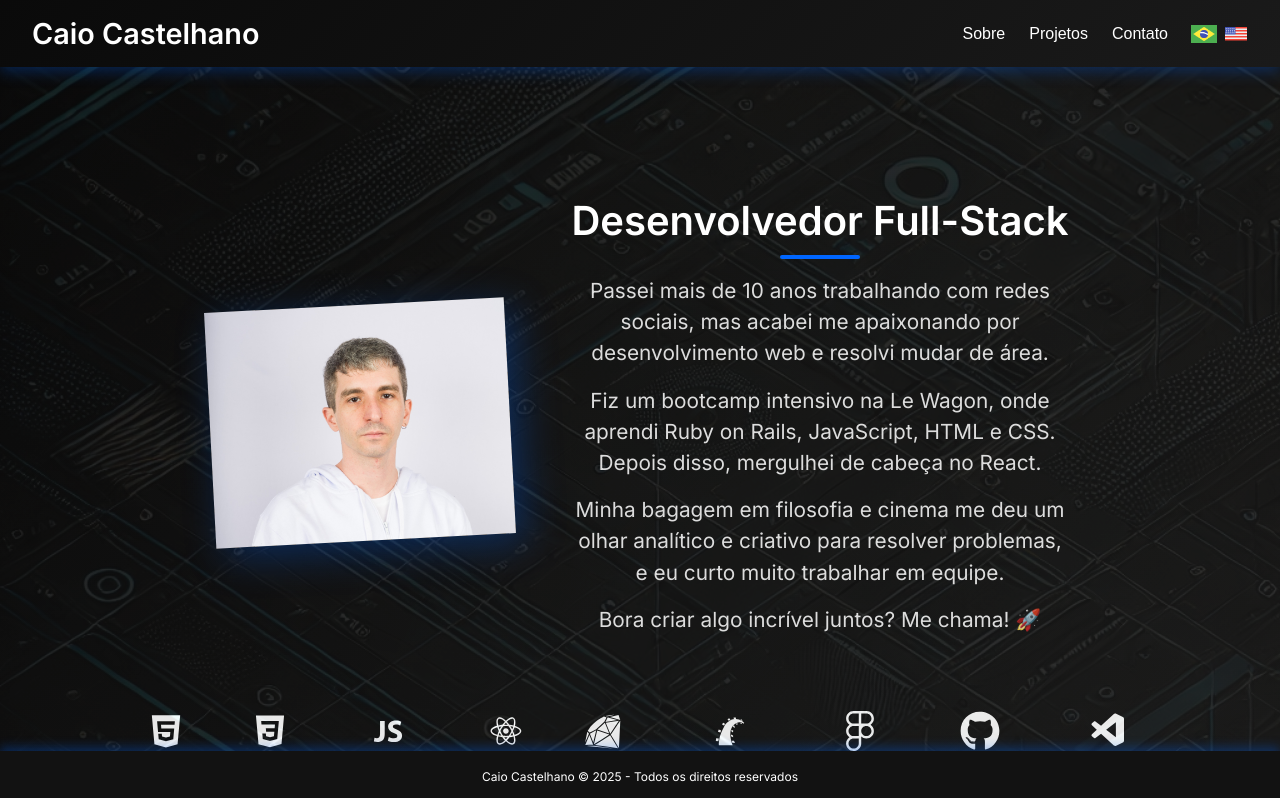
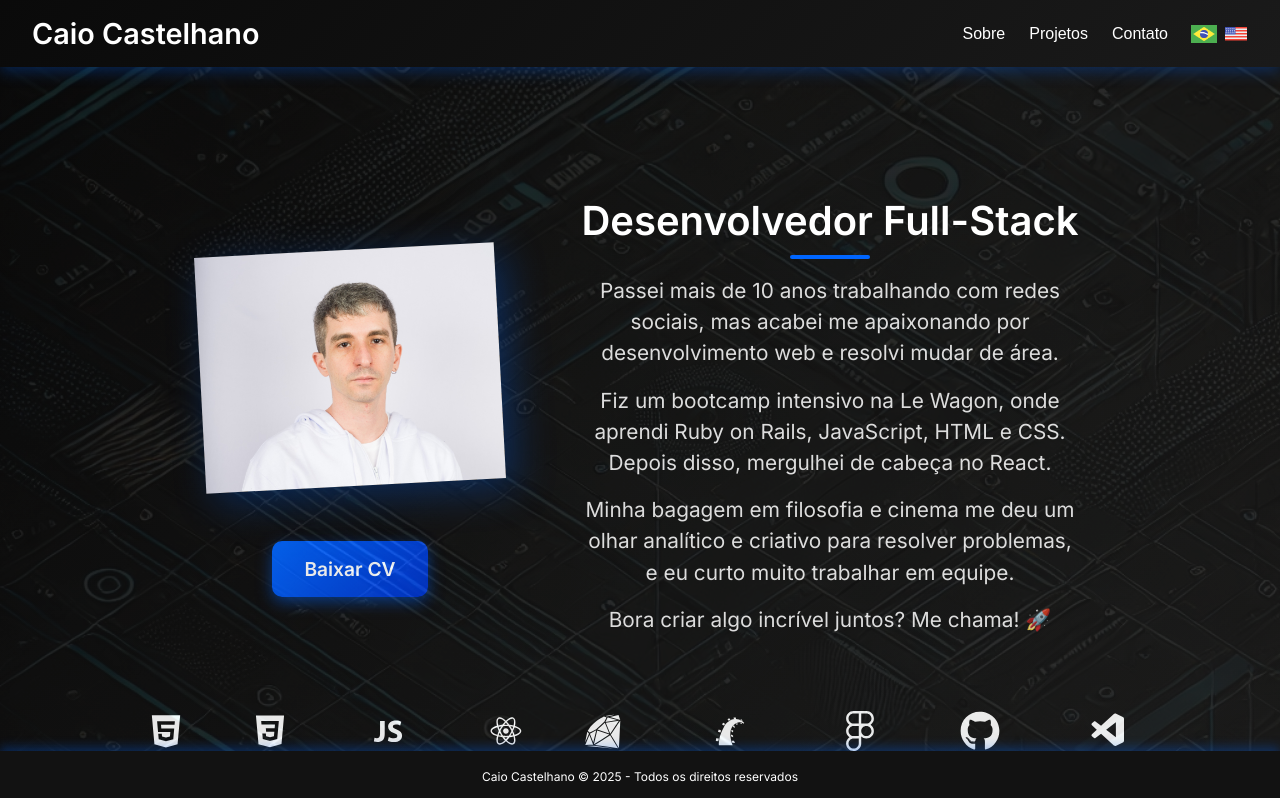
Before and after one commit to caiocastelhano/portfolio, a React (Vite) app: page / in a window 1280 px wide. Shown: the top 798 px of the page. Built offline with nearby package versions, Linux system fonts and the light colour scheme.

Commit message:
Adiciona botão de download de CV na seção About

```diff
--- a/src/components/About.jsx
+++ b/src/components/About.jsx
@@ -9,10 +9,24 @@ import { VscVscode } from "react-icons/vsc";
 export default function About() {
   const { language } = useContext(LanguageContext);
 
+  const baseUrl = "/portfolio";
+
+  const cvFile = language === "PT"
+    ? `${baseUrl}/CaioCastelhano_PT.pdf`
+    : `${baseUrl}/CaioCastelhano_EN.pdf`;
+
   return (
     <section id="about" className="about">
       <div className="about-container">
+  {/* 🔽 Nova div para agrupar a imagem e o botão */}
+          <div className="cv-container">
             <img src={profile} alt="Profile" className="about-image" />
+            <a href={cvFile} download type="application/pdf" className="cv-button">
+              {language === "PT" ? "Baixar CV" : "Download CV"}
+            </a>
+          </div>
+
+          {/* 🔽 Texto permanece na outra coluna */}
           <div className="about-text">
             <h2>
               {language === "PT"
--- a/src/styles/About.css
+++ b/src/styles/About.css
@@ -33,7 +33,7 @@
   display: flex;
   align-items: center;
   justify-content: center;
-  gap: 60px; /* Espaço entre a foto e o texto */
+  gap: 80px; /* Espaço entre a foto e o texto */
   flex-wrap: wrap; /* Garante que se ajuste em telas menores */
 }
 
@@ -114,11 +114,44 @@
   color: #cccccc; /* Texto levemente mais claro para contraste */
 }
 
+.cv-container {
+  display: flex;
+  flex-direction: column;
+  align-items: center;
+  gap: 45px; /* Espaço entre a imagem e o botão */
+  flex-shrink: 0;
+}
+
+.cv-button {
+  display: inline-block;
+  margin-top: 10px;
+  padding: 16px 32px; /* Aumenta o botão */
+  font-size: 1.2rem; /* Fonte maior */
+  font-weight: 600;
+  text-align: center;
+  color: white;
+  background: linear-gradient(135deg, #0066ff, #0033cc);
+  border: none;
+  border-radius: 10px;
+  text-decoration: none;
+  transition: all 0.3s ease-in-out;
+  box-shadow: 0 5px 15px rgba(0, 102, 255, 0.5);
+}
+
+.cv-button:hover {
+  background: linear-gradient(135deg, #0033cc, #001a66);
+  transform: scale(1.08);
+  box-shadow: 0 8px 20px rgba(0, 102, 255, 0.7);
+}
+
+.cv-button:active {
+  transform: scale(0.95);
+}
+
 /* Responsividade */
 @media (max-width: 900px) {
   .about-container {
     flex-direction: column;
-    text-align: center;
     gap: 3rem;
   }
 
@@ -136,6 +169,11 @@
   }
 
   .about-text p {
+    font-size: 1.1rem;
+  }
+
+  .cv-button {
+    padding: 14px 28px;
     font-size: 1.1rem;
   }
 }
--- a/src/styles/Contact.css
+++ b/src/styles/Contact.css
@@ -5,7 +5,7 @@
   flex-direction: column;
   justify-content: center;
   align-items: center;
-  min-height: 70vh;
+  min-height: 100vh;
   background: linear-gradient(135deg, #0a0a0a, #1a1a1a);
   color: #ffffff;
   padding: 4rem 2rem 6.5rem;
@@ -31,7 +31,7 @@
 
 .contact-container {
   max-width: 600px;
-  padding: 15px;
+  padding: 50px;
   background: rgba(0, 0, 0, 0.5);
   border-radius: 10px;
   text-align: center;
```
Also changed, not shown: 2 other files (tests, documents, lock files or other folders). Lines whose indentation alone changed are shown as unchanged.
